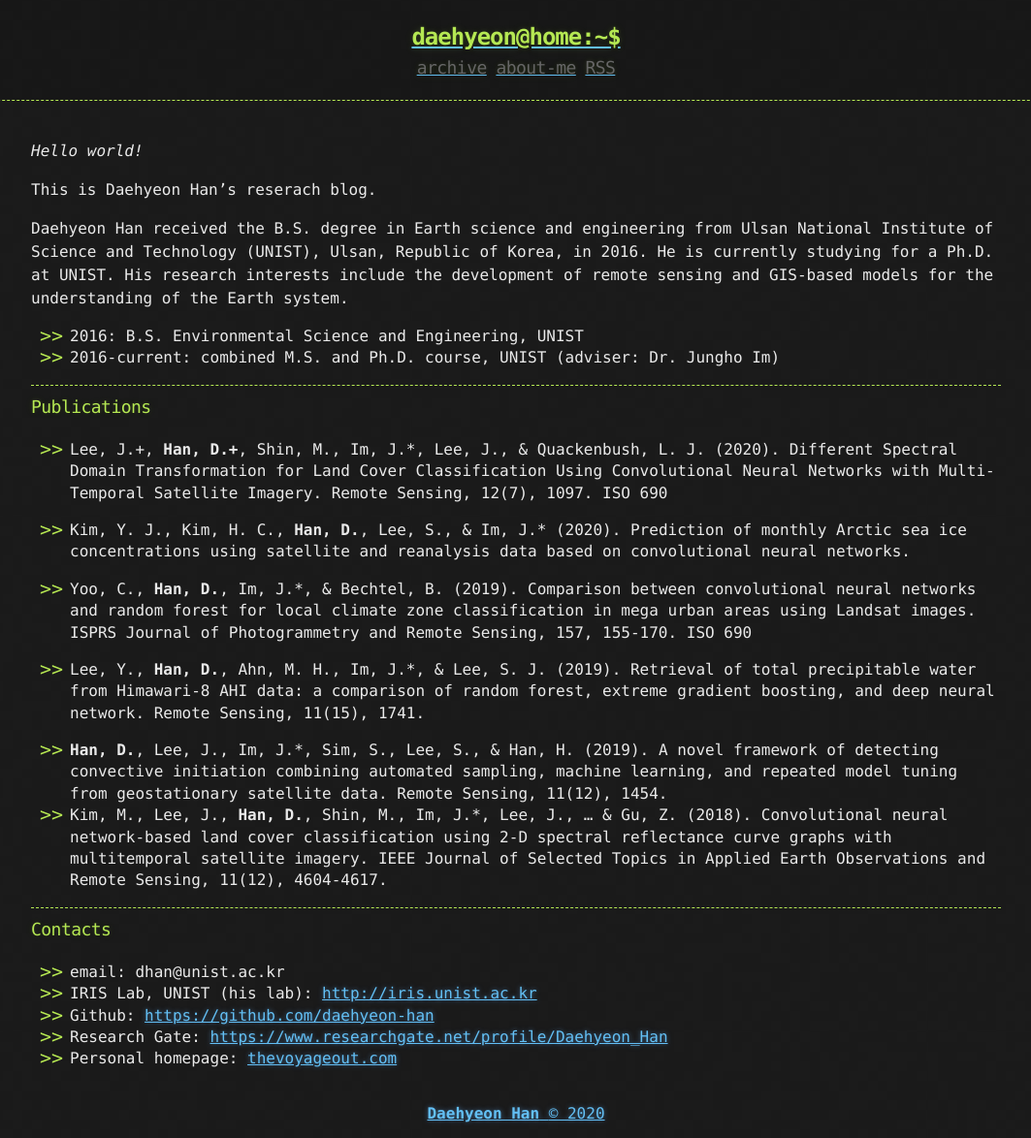
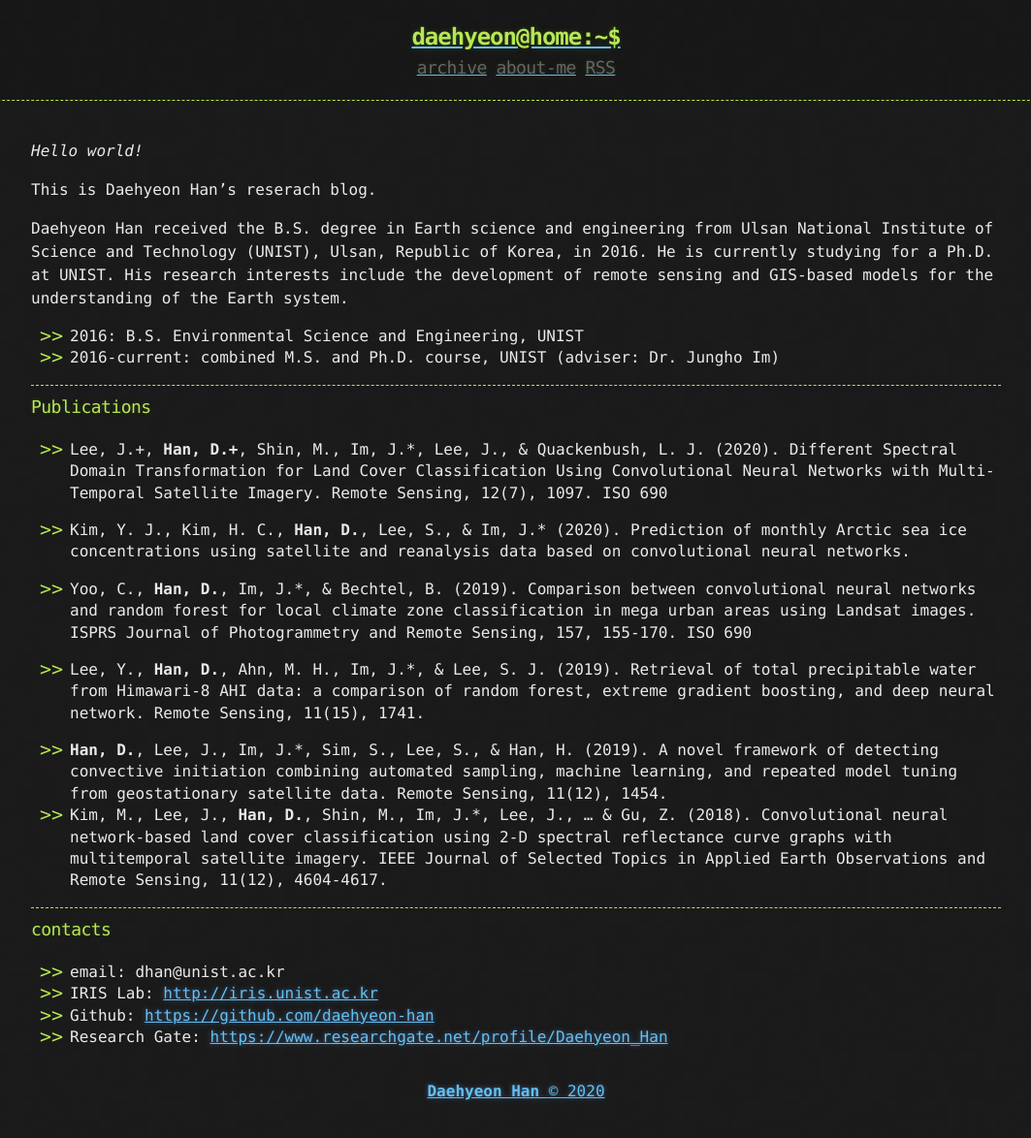
Before and after one commit to daehyeon-han/daehyeon-han.github.io, a Jekyll site: the page built from about.md, in a window 1280 px wide. Shown: the whole page at 97% size, without its empty margins (108-1171 px from the left). Built offline with Jekyll 4.4.1, drawn with Linux system fonts in a browser that asks for light colours; after the commit the page ends 1151 px from its top, so only the background shows below that.

Commit message:
Update about.md

```diff
--- a/about.md
+++ b/about.md
@@ -33,9 +33,8 @@ ISO 690
 ---
 
 
-### Contacts
+### contacts
 * email: dhan@unist.ac.kr
-* IRIS Lab, UNIST (his lab): [http://iris.unist.ac.kr](http://iris.unist.ac.kr)
+* IRIS Lab: [http://iris.unist.ac.kr](http://iris.unist.ac.kr)
 * Github: [https://github.com/daehyeon-han](https://github.com/daehyeon-han)
 * Research Gate: [https://www.researchgate.net/profile/Daehyeon_Han](https://www.researchgate.net/profile/Daehyeon_Han)
-* Personal homepage: [thevoyageout.com](http://www.thevoyageout.com)
```
